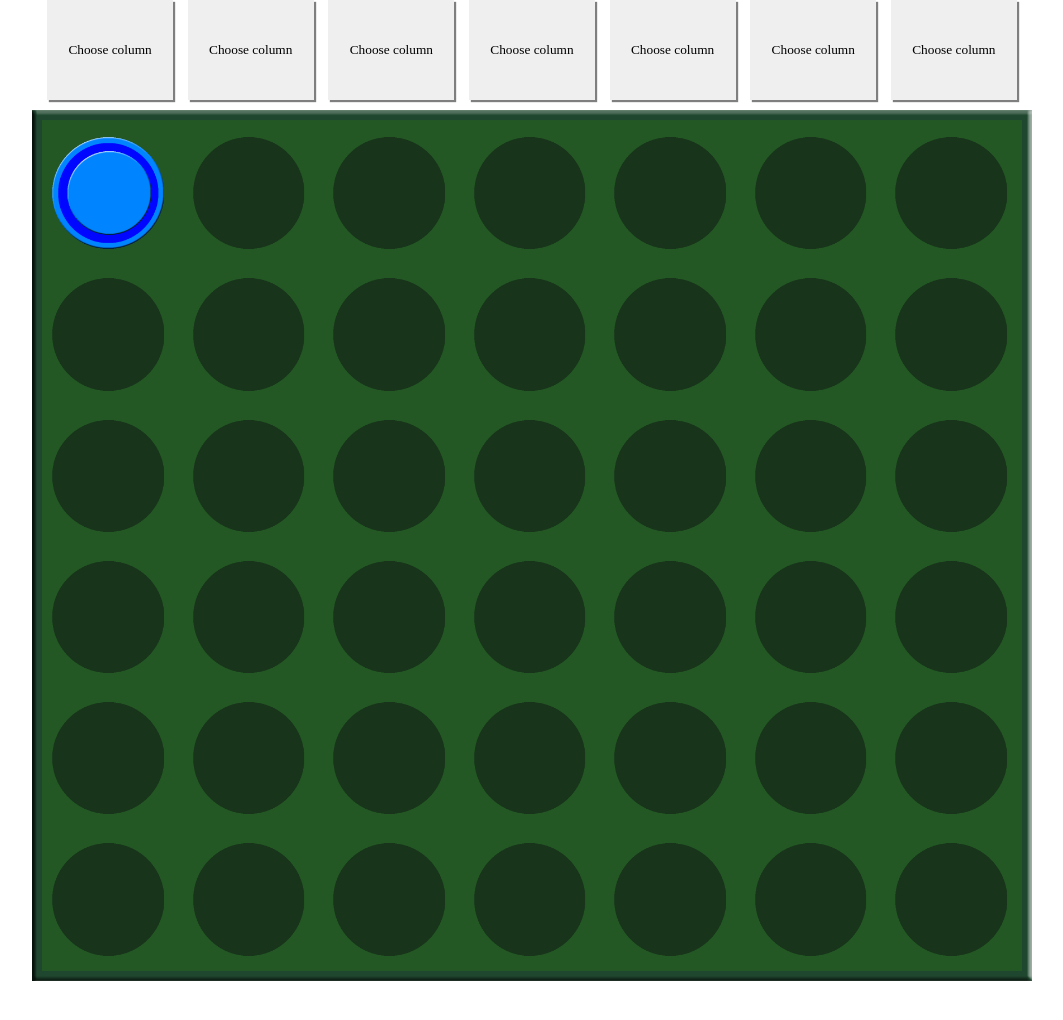
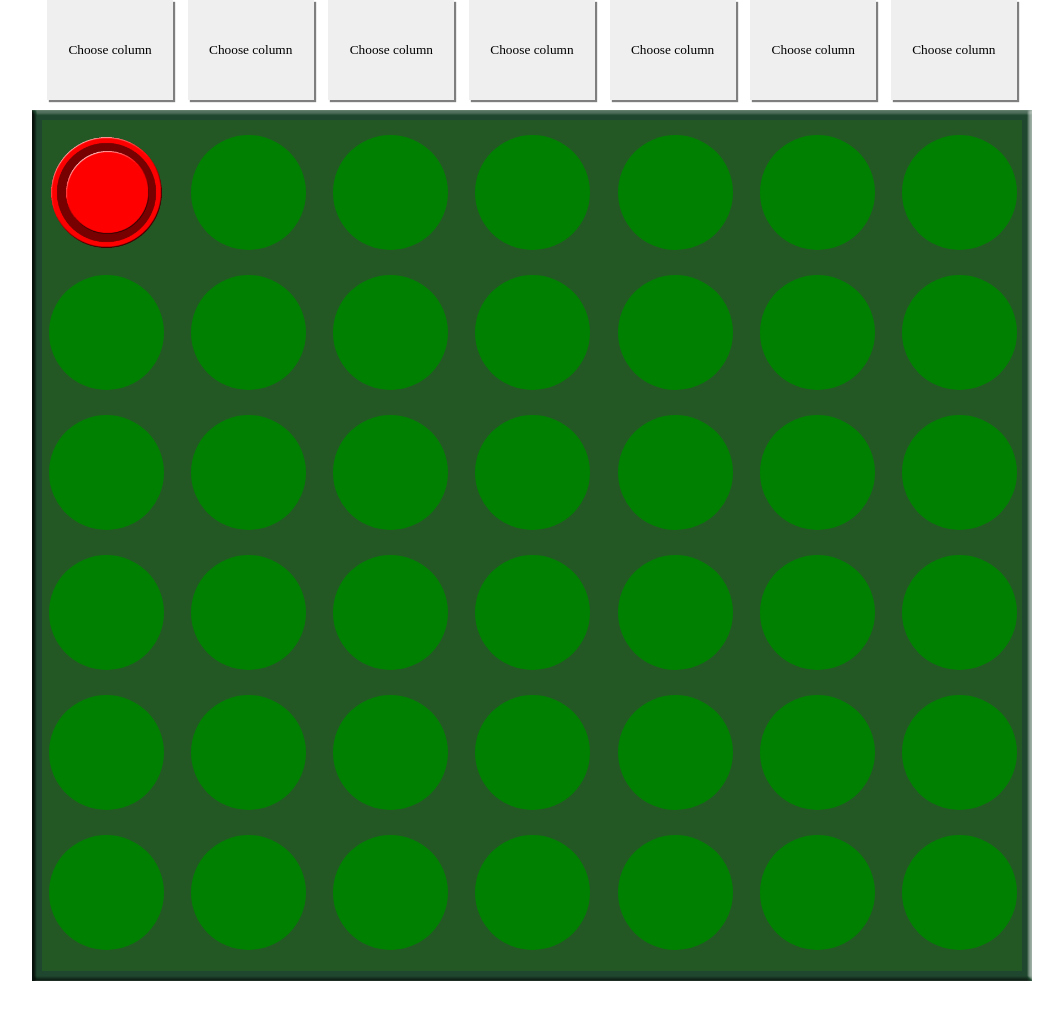
Before and after one commit to IhorVintonyak/4inline, a plain HTML site: page 4INLINE/index.html in a window 1280 px wide. Shown: the whole page, without its empty margins (108-1171 px from the left). Drawn offline with Linux system fonts and the light colour scheme.

Commit message:
update
Grafics

```diff
--- a/4INLINE/4inline_v0_1.js
+++ b/4INLINE/4inline_v0_1.js
@@ -78,6 +78,20 @@ while (cycle<10){
     console.log("")
     cycle++
 }
-function input(){
-    document.getElementById("coin1").append("123")
+
+document.addEventListener("DOMContentLoaded", () => {
+    let circle=document.getElementById("first_line_1coin")
+    circle.classList.add("circle_red")
+  });
+
+function user_button1(){
+    let circle=document.getElementById("sixth_line_1coin")
+    circle.classList.add("circle_red")
+    circle.classList.remove('cicle')
+    console.dir(circle)
+    if (console.log(circle.value)=="circle circle_red"){
+        console.log("OK")
+    }else{
+        console.log("NOTOK")
+    }
 }
--- a/4INLINE/index.html
+++ b/4INLINE/index.html
@@ -10,76 +10,118 @@
 		<script src="4inline_v0_1.js">
 		</script>
 	   <div class="buttons">
-            <button class="button" type="button" onclick="input()">Choose column</button>
-            <button class="button" type="button">Choose column</button>
-            <button class="button" type="button">Choose column</button>
-            <button class="button" type="button">Choose column</button>
-            <button class="button" type="button">Choose column</button>
-            <button class="button" type="button">Choose column</button>
-            <button class="button" type="button">Choose column</button>
+            <button class="button" type="button" onclick="user_button1()">Choose column</button>
+            <button class="button" type="button" onclick="user_button2()">Choose column</button>
+            <button class="button" type="button" onclick="user_button3()">Choose column</button>
+            <button class="button" type="button" onclick="user_button4()">Choose column</button>
+            <button class="button" type="button" onclick="user_button5()">Choose column</button>
+            <button class="button" type="button" onclick="user_button6()">Choose column</button>
+            <button class="button" type="button" onclick="user_button7()">Choose column</button>
         </div>
 
 
         <div class="table">
 
             <div class="table_line" id="first_line">
-                <img class="coins" src="img/coins_blue.png" alt="coin" id="coin1">
-                <img class="coins" src="img/vuoto.png" alt="coin">
-                <img class="coins" src="img/vuoto.png" alt="coin">
-                <img class="coins" src="img/vuoto.png" alt="coin">
-                <img class="coins" src="img/vuoto.png" alt="coin">
-                <img class="coins" src="img/vuoto.png" alt="coin">
-                <img class="coins" src="img/vuoto.png" alt="coin">
+                <div class="circle" id="first_line_1coin">
+                </div>
+                <div class="circle" id="first_line_2coin">
+                </div>
+                <div class="circle" id="first_line_3coin">
+                </div>
+                <div class="circle" id="first_line_4coin">
+                </div>
+                <div class="circle" id="first_line_5coin">
+                </div>
+                <div class="circle" id="first_line_6coin">
+                </div>
+                <div class="circle" id="first_line_7coin">
+                </div>
             </div>
 
             <div class="table_line" id="second_line">
-                <img class="coins" src="img/vuoto.png" alt="coin">
-                <img class="coins" src="img/vuoto.png" alt="coin">
-                <img class="coins" src="img/vuoto.png" alt="coin">
-                <img class="coins" src="img/vuoto.png" alt="coin">
-                <img class="coins" src="img/vuoto.png" alt="coin">
-                <img class="coins" src="img/vuoto.png" alt="coin">
-                <img class="coins" src="img/vuoto.png" alt="coin">
+                <div class="circle" id="second_line_1coin">
+                </div>
+                <div class="circle" id="second_line_2coin">
+                </div>
+                <div class="circle" id="second_line_3coin">
+                </div>
+                <div class="circle" id="second_line_4coin">
+                </div>
+                <div class="circle" id="second_line_5coin">
+                </div>
+                <div class="circle" id="second_line_6coin">
+                </div>
+                <div class="circle" id="second_line_7coin">
+                </div>
             </div>
 
             <div class="table_line" id="third_line">
-                <img class="coins" src="img/vuoto.png" alt="coin">
-                <img class="coins" src="img/vuoto.png" alt="coin">
-                <img class="coins" src="img/vuoto.png" alt="coin">
-                <img class="coins" src="img/vuoto.png" alt="coin">
-                <img class="coins" src="img/vuoto.png" alt="coin">
-                <img class="coins" src="img/vuoto.png" alt="coin">
-                <img class="coins" src="img/vuoto.png" alt="coin">
+                <div class="circle" id="third_line_1coin">
+                </div>
+                <div class="circle" id="third_line_2coin">
+                </div>
+                <div class="circle" id="third_line_3coin">
+                </div>
+                <div class="circle" id="third_line_4coin">
+                </div>
+                <div class="circle" id="third_line_5coin">
+                </div>
+                <div class="circle" id="third_line_6coin">
+                </div>
+                <div class="circle" id="third_line_7coin">
+                </div>
             </div>
 
             <div class="table_line" id="fourth_line">
-                <img class="coins" src="img/vuoto.png" alt="coin">
-                <img class="coins" src="img/vuoto.png" alt="coin">
-                <img class="coins" src="img/vuoto.png" alt="coin">
-                <img class="coins" src="img/vuoto.png" alt="coin">
-                <img class="coins" src="img/vuoto.png" alt="coin">
-                <img class="coins" src="img/vuoto.png" alt="coin">
-                <img class="coins" src="img/vuoto.png" alt="coin">
+                <div class="circle" id="fourth_line_1coin">
+                </div>
+                <div class="circle" id="fourth_line_2coin">
+                </div>
+                <div class="circle" id="fourth_line_3coin">
+                </div>
+                <div class="circle" id="fourth_line_4coin">
+                </div>
+                <div class="circle" id="fourth_line_5coin">
+                </div>
+                <div class="circle" id="fourth_line_6coin">
+                </div>
+                <div class="circle" id="fourth_line_7coin">
+                </div>
             </div>
 
             <div class="table_line" id="fifth_line">
-                <img class="coins" src="img/vuoto.png" alt="coin">
-                <img class="coins" src="img/vuoto.png" alt="coin">
-                <img class="coins" src="img/vuoto.png" alt="coin">
-                <img class="coins" src="img/vuoto.png" alt="coin">
-                <img class="coins" src="img/vuoto.png" alt="coin">
-                <img class="coins" src="img/vuoto.png" alt="coin">
-                <img class="coins" src="img/vuoto.png" alt="coin">
+                <div class="circle" id="fifth_line_1coin">
+                </div>
+                <div class="circle" id="fifth_line_2coin">
+                </div>
+                <div class="circle" id="fifth_line_3coin">
+                </div>
+                <div class="circle" id="fifth_line_4coin">
+                </div>
+                <div class="circle" id="fifth_line_5coin">
+                </div>
+                <div class="circle" id="fifth_line_6coin">
+                </div>
+                <div class="circle" id="fifth_line_7coin">
+                </div>
             </div>
 
             <div class="table_line" id="sixth_line">
-                <img class="coins" src="img/vuoto.png" alt="coin">
-                <img class="coins" src="img/vuoto.png" alt="coin">
-                <img class="coins" src="img/vuoto.png" alt="coin">
-                <img class="coins" src="img/vuoto.png" alt="coin">
-                <img class="coins" src="img/vuoto.png" alt="coin">
-                <img class="coins" src="img/vuoto.png" alt="coin">
-                <img class="coins" src="img/vuoto.png" alt="coin">
+                <div class="circle" id="sixth_line_1coin" value="OH">
+                </div>
+                <div class="circle" id="sixth_line_2coin">
+                </div>
+                <div class="circle" id="sixth_line_3coin">
+                </div>
+                <div class="circle" id="sixth_line_4coin">
+                </div>
+                <div class="circle" id="sixth_line_5coin">
+                </div>
+                <div class="circle" id="sixth_line_6coin">
+                </div>
+                <div class="circle" id="sixth_line_7coin">
+                </div>
             </div>
 
 
--- a/4INLINE/style.css
+++ b/4INLINE/style.css
@@ -34,6 +34,7 @@ h1,h2,h3,h4,h5,h6{font-size:inherit;font-weight: inherit;}
 	justify-content: space-between;
 	padding-left:17px;
 	padding-top: 25px;
+	padding-right: 15px;
 }
 
 .buttons{
@@ -48,3 +49,13 @@ h1,h2,h3,h4,h5,h6{font-size:inherit;font-weight: inherit;}
 	width: 13%;
 	box-shadow: 2px 2px 1px rgba(0,0,0,0.5);
 }
+.circle{
+	width: 115px;
+	height:115px;
+	background-color: green;
+	border-radius: 50%;
+}
+.circle_red{
+	background:url('img/coins_red.png');
+	background-size: cover;
+}
```
Also changed, not shown: 4INLINE/try.js (added).
